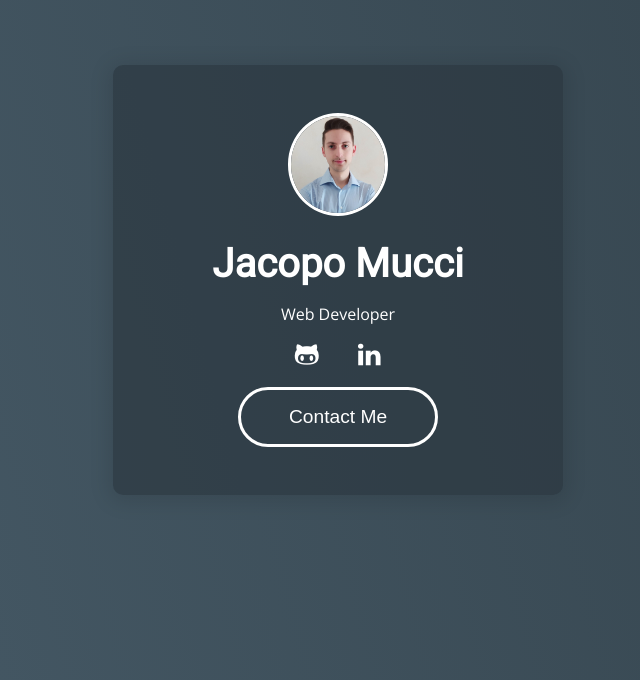
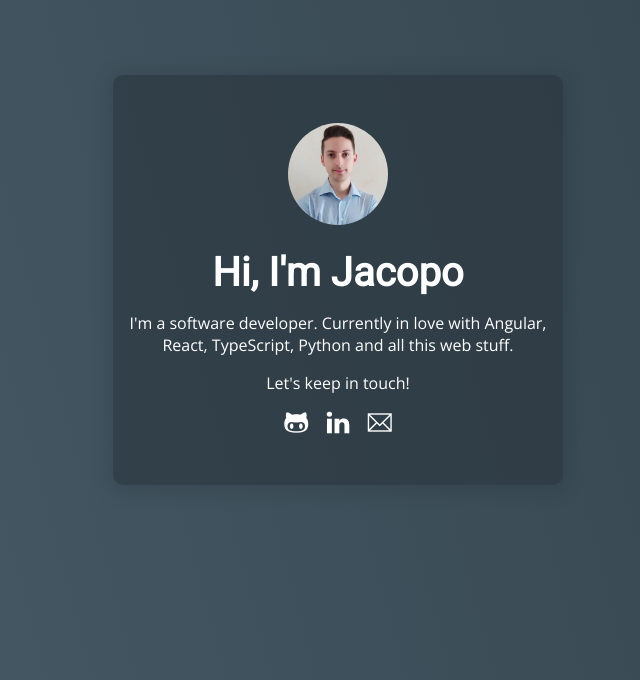
Before and after one commit to muccijacopo/personal-website, a website built with Parcel: page src/index.html in a window 1280 px wide. Shown: the part 120-800 px from the top of the page, without its empty margins (302-942 px from the left). Built offline with nearby package versions, Linux system fonts and the light colour scheme.

Commit message:
styling improvements

```diff
--- a/src/index.html
+++ b/src/index.html
@@ -11,19 +11,23 @@
       <div class="card">
         <div class="card-body">
           <img class="profile" src="assets/images/foto2.jpg" />
-          <h1>Jacopo Mucci</h1>
-          <p>Web Developer</p>
+          <h1>Hi, I'm Jacopo</h1>
+          <p>
+            I'm a software developer. Currently in love with Angular, React,
+            TypeScript, Python and all this web stuff.
+          </p>
+          <p>Let's keep in touch!</p>
           <div class="icons">
             <a href="https://github.com/muccijacopo"
               ><i class="ti ti-github"></i
             ></a>
             <a href="https://www.linkedin.com/in/jacopo-mucci-6b2a27141/"
-              ><i class="ti ti-linkedin"></i
+              ><i class="ti ti-linkedin" style="padding-bottom: 2px"></i
             ></a>
+            <a href="mailto:mucci.jacopo@gmail.com">
+              <i class="ti ti-email"></i>
+            </a>
           </div>
-          <button>
-            <a href="mailto:mucci.jacopo@gmail.com">Contact Me</a>
-          </button>
         </div>
       </div>
     </div>
--- a/src/styles/_reset.scss
+++ b/src/styles/_reset.scss
@@ -1,5 +1,9 @@
 * {
   box-sizing: border-box;
+}
+
+*:focus {
+  outline: none;
 }
 
 html,
--- a/src/styles/main.scss
+++ b/src/styles/main.scss
@@ -4,6 +4,8 @@
 @import "./reset";
 
 @import "@icon/themify-icons/themify-icons.css";
+
+$card-color: #29353c;
 
 body {
   background: #dcdcdc;
@@ -22,15 +24,12 @@ body {
     width: 100%;
     max-width: 450px;
     text-align: center;
-    background: rgba(#29353c, 0.6);
+    background: rgba($card-color, 0.6);
     color: #ffffff;
     border-radius: 10px;
     padding: 3rem 1rem;
     box-shadow: 0px 3px 20px 5px rgba(0, 0, 0, 0.1);
     transition: transform 0.5s;
-    &:hover {
-      // transform: rotateX(-10deg);
-    }
     .card-body {
       height: 100%;
       h1 {
@@ -46,19 +45,23 @@ body {
         height: auto;
         margin: 0 auto 20px auto;
         border-radius: 50%;
-        border: 3px solid white;
       }
       .icons {
         width: 30%;
-        height: 30px;
-        margin: $margin auto;
+        margin: 0 auto;
         display: flex;
         align-items: center;
         justify-content: space-around;
-        .ti {
+        a {
           @extend .cursor-pointer;
-          font-size: 1.5rem;
-          color: $primary-color;
+          transition: all 0.5s;
+          &:hover {
+            transform: scale(1.1);
+          }
+          .ti {
+            font-size: 1.5rem;
+            color: $primary-color;
+          }
         }
       }
       button {
@@ -70,15 +73,10 @@ body {
         font-size: 1.2rem;
         width: 200px;
         margin: 0 auto;
-        transition: background-color ease-in-out 0.5s;
+        transition: background-color ease-in-out 0.3s;
         &:hover {
           background: $primary-color;
-          a {
-            color: #33424b;
-          }
-        }
-        a {
-          color: white;
+          color: $card-color;
         }
       }
     }
```
